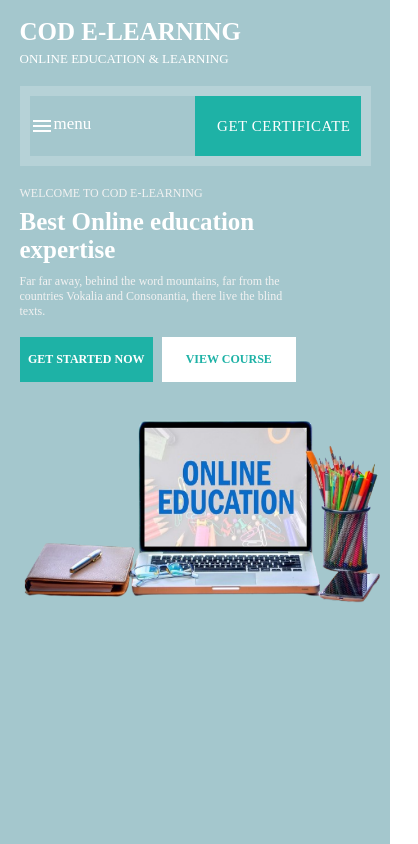
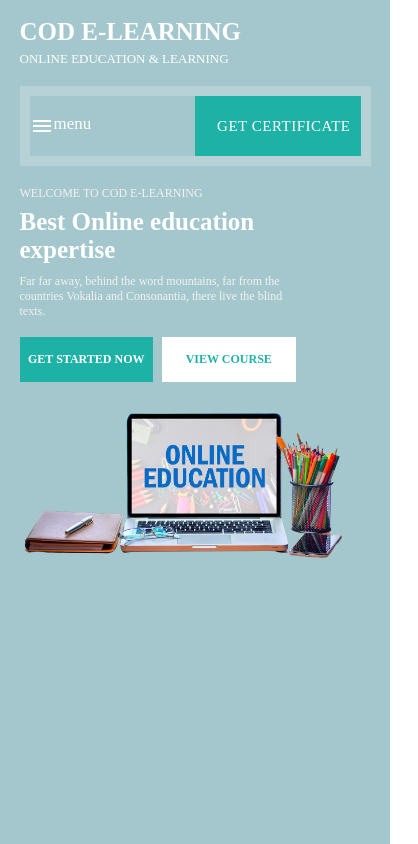
Before and after one commit to kwabenaasumadu/online-studies-web-app, a Next.js app: page /comps/showcase in a window 390 px wide. Shown: the whole page, 418 px wide, since content can reach past the window. Built offline with nearby package versions, Linux system fonts and the light colour scheme.

Commit message:
solving the responsive

```diff
--- a/src/styles/benefits.module.css
+++ b/src/styles/benefits.module.css
@@ -121,7 +121,6 @@
    }
    .container_items_2_box{
       padding: 7px;
-      margin-left: -2%;
    }
    .logo {
       font-size: 50px;
--- a/src/styles/showcase.module.css
+++ b/src/styles/showcase.module.css
@@ -133,6 +133,7 @@
 
 
 @media (max-width:700px) {
+
    .container_items {
       width: 90%;
       grid-template-columns: 1fr;
@@ -159,8 +160,8 @@
    }
 
    .container_items_2 .container_image {
-      width: 112%;
-      height: 112%;
+      width: 100%;
+      height: 100%;
       animation: pendulum 3s ease-in-out infinite alternate;
    }
 
```
